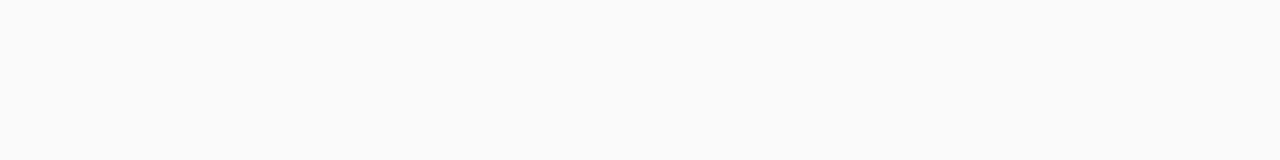
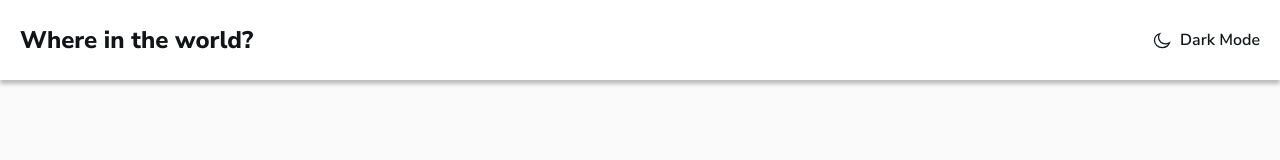
Before and after one commit to muhammadiiy/countries, a plain HTML site: page index.html in a window 1280 px wide. Drawn offline with Linux system fonts and the light colour scheme.

Commit message:
Add site header

```diff
--- a/css/styles.css
+++ b/css/styles.css
@@ -102,3 +102,59 @@ a {
 .main-content {
   flex-grow: 1;
 }
+
+/* SITE HEADER  */
+.site-header {
+  padding-top: 24px;
+  padding-bottom: 24px;
+  background-color: var(--element-bg);
+  box-shadow: 0px 4px 4px 0px #00000040;
+  white-space: nowrap;
+}
+
+.header-container {
+  display: flex;
+  justify-content: space-between;
+  align-items: center;
+}
+
+.site-header-logo {
+  font-size: 24px;
+  line-height: normal;
+  font-weight: 800;
+  color: var(--text-color);
+}
+
+.site-header-logo:hover {
+  opacity: 0.8;
+}
+
+.site-header-logo:active {
+  opacity: 0.6;
+}
+
+.site-header-theme-toggler {
+  padding: 0;
+  border: 0;
+  background-color: transparent;
+  cursor: pointer;
+  color: var(--text-color);
+}
+
+.site-header-theme-toggler:hover {
+  opacity: 0.8;
+}
+
+.site-header-theme-toggler:active {
+  opacity: 0.6;
+}
+.site-header-theme-toggler-inner {
+  display: flex;
+  align-items: center;
+}
+.site-header-theme-toggler-text {
+  margin-left: 8px;
+  font-size: 16px;
+  line-height: 22px;
+  font-weight: 600;
+}
--- a/index.html
+++ b/index.html
@@ -12,6 +12,20 @@
 </head>
 <body>
 
+    <!-- SITE HEADER  -->
+    <header class="site-header">
+      <div class="container header-container">
+        <a href="index.html" class="site-header-logo">
+          Where in the world?
+        </a>
+        <button class="site-header-theme-toggler" type="button">
+          <span class="site-header-theme-toggler-inner">
+          <svg class="site-header-theme-toggler-icon" width="20" height="20" xmlns="http://www.w3.org/2000/svg"><path fill-rule="evenodd" clip-rule="evenodd" d="M13.553 13.815c-3.884 0-7.034-2.887-7.034-6.447 0-1.343.448-2.586 1.212-3.618-3.04.945-5.231 3.581-5.231 6.688 0 3.9 3.45 7.062 7.704 7.062 3.389 0 6.266-2.007 7.296-4.796a7.458 7.458 0 0 1-3.947 1.111Z" fill="#fff" stroke="CurrentColor" stroke-width="1.25"/></svg>
+            <span class="site-header-theme-toggler-text">Dark Mode</span>
+          </span>
+        </button>
+      </div>
+    </header>
 
   <script src="js/main.js"></script>
 </body>
```
